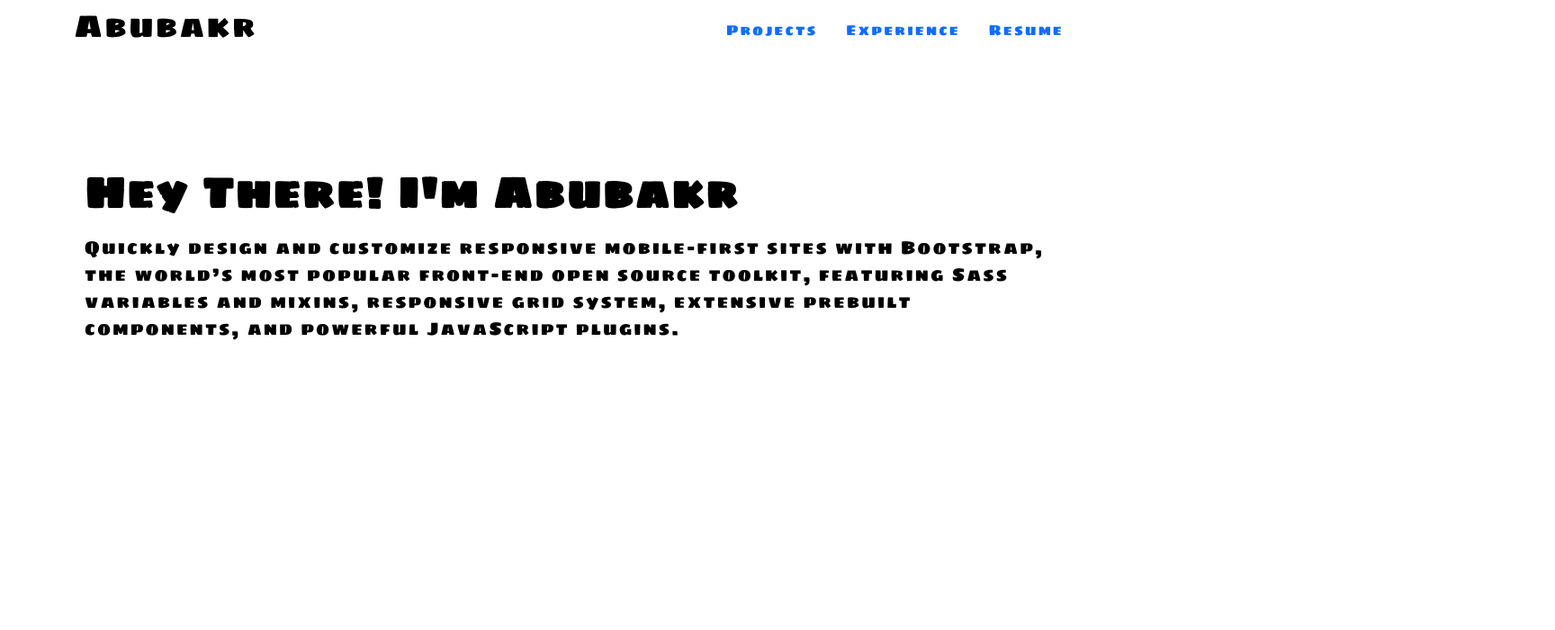
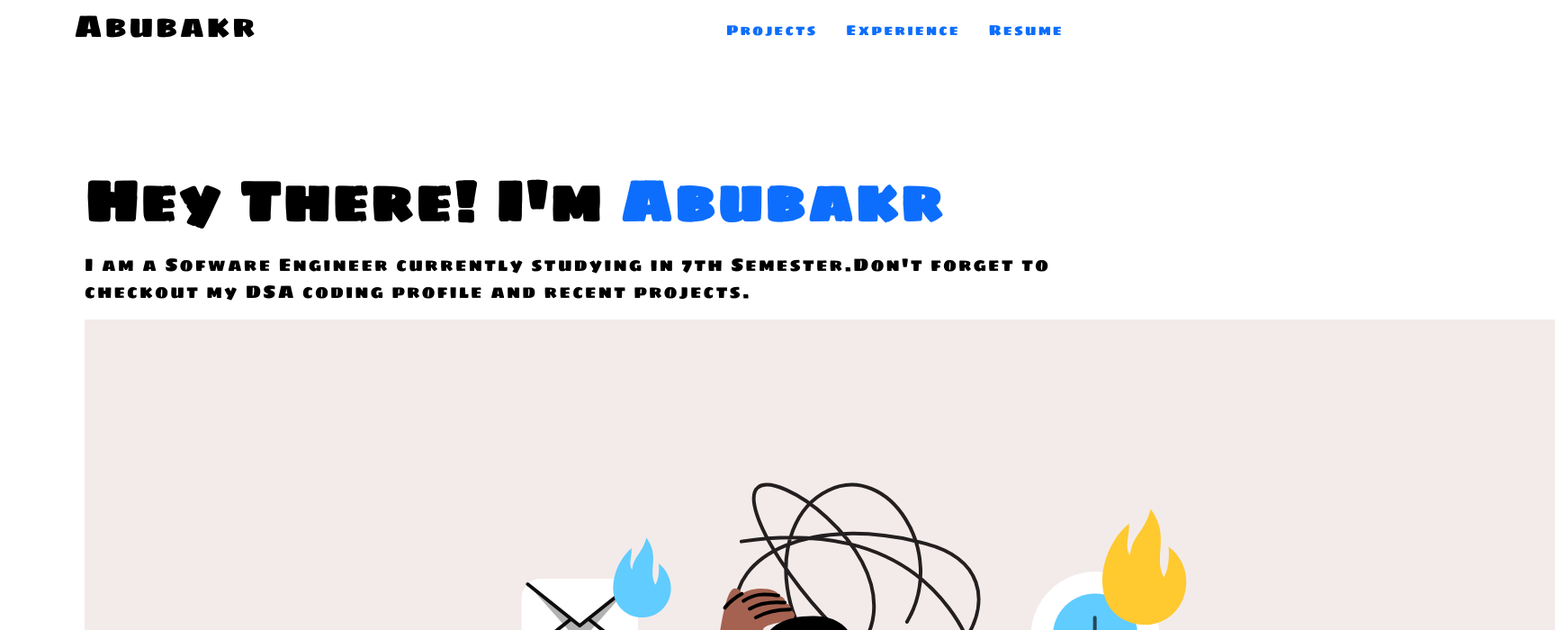
Before and after one commit to abubakr1934/Portfolio, a React (Vite) app: page / in a window 1280 px wide. Shown: the top 700 px of the page at 90% size, 1728 px wide, since content can reach past the window. Built offline with nearby package versions, Linux system fonts and the light colour scheme.

Commit message:
homepage

```diff
--- a/src/App.css
+++ b/src/App.css
@@ -7,4 +7,18 @@ body,.container {
 }
 .main-logo{
   font-size: 35px !important;
+  transition: color 0.3s ease;
 }
+.main-logo:hover {
+  color: #0d6efd; /* Blue color on hover */
+}
+.head-main{
+  font-weight: 500 !important;
+}
+.hover-animate {
+  transition: color 0.3s ease;
+}
+
+.hover-animate:hover {
+  color: #0d6efd; /* Blue color on hover */
+}
--- a/src/componenets/Mainpage.jsx
+++ b/src/componenets/Mainpage.jsx
@@ -1,16 +1,22 @@
 import React from 'react'
 import '../App.css'
+import image from '../assets/image.svg'
+
 function Mainpage() {
   return (
-    <div class="container col-xxl-8 px-4 py-5">
-    <div class="row flex-lg-row align-items-start g-5 py-5">
-      <div class="col-lg-12">
-        <h1 class="display-5 fw-bold  lh-2 mb-3 d-flex justify-content-start">Hey There! I'm Abubakr</h1>
-        <p class="lead d-flex justify-content-start">Quickly design and customize responsive mobile-first sites with Bootstrap, the world’s most popular front-end open source toolkit, featuring Sass variables and mixins, responsive grid system, extensive prebuilt components, and powerful JavaScript plugins.</p>
-
+    <div className="container col-xxl-8 px-4 py-5">
+      <div className="row flex-lg-row align-items-start g-5 py-5">
+        <div className="col-lg-12">
+          <h1 className="display-3 fw-bold lh-2 mb-3 d-flex justify-content-start">
+            Hey There! I'm <span>&nbsp;</span><span style={{color:"#0d6efd"}} className="hover-animate">Abubakr</span>
+          </h1>
+          <p className="lead d-flex justify-content-start">
+            I am a Sofware Engineer currently studying in 7th Semester.Don't forget to checkout my DSA coding profile and recent projects.
+          </p>
+          <img src={image} alt="" />
+        </div>
       </div>
     </div>
-  </div>
   )
 }
 
```
Also changed, not shown: src/assets/image.svg (added).
